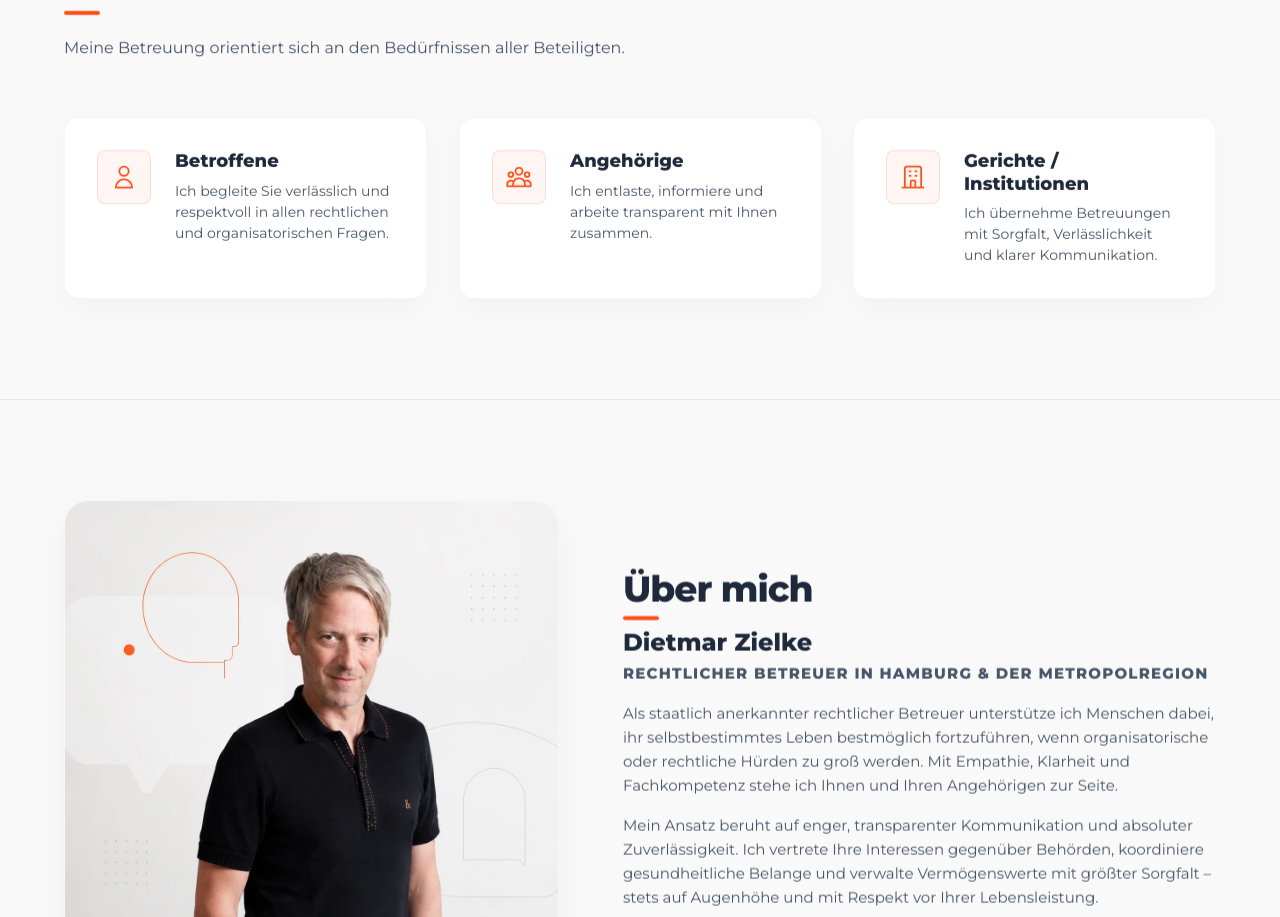
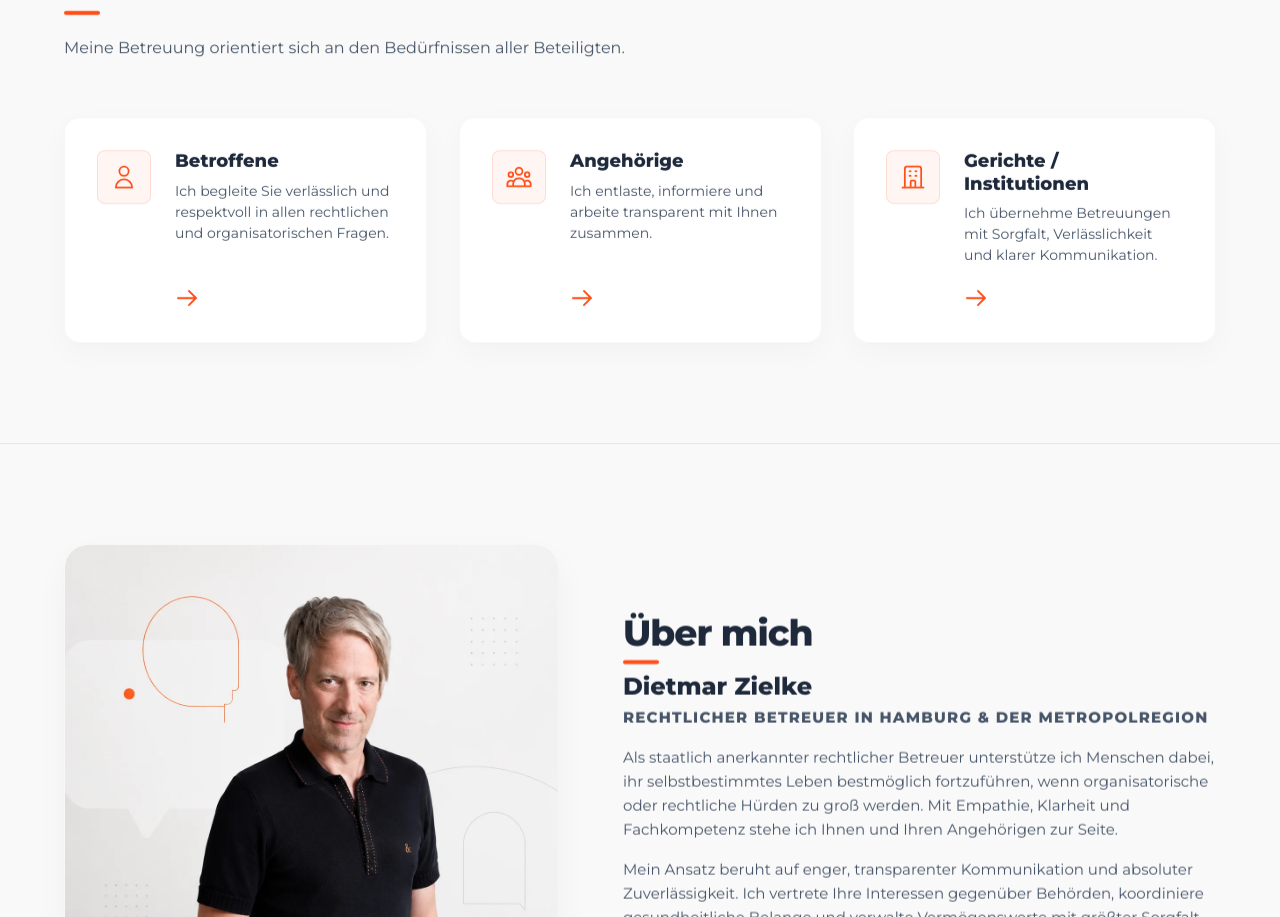
Before and after one commit to Vaeshkar/dietmarzielke_website, a Svelte app: page / in a window 1280 px wide. Shown: the part 2644-3561 px from the top of the page. Built offline with nearby package versions, Linux system fonts and the light colour scheme.

Commit message:
Add arrow buttons and align whom-cards to same height

```diff
--- a/src/App.svelte
+++ b/src/App.svelte
@@ -931,6 +931,9 @@
           <div class="whom-info">
             <h3 >{content.fuerWen.cards[0].title}</h3>
             <p >{content.fuerWen.cards[0].desc}</p>
+            <svg class="whom-arrow" xmlns="http://www.w3.org/2000/svg" fill="none" viewBox="0 0 24 24" stroke="currentColor">
+              <path stroke-linecap="round" stroke-linejoin="round" stroke-width="2" d="M14 5l7 7m0 0l-7 7m7-7H3" />
+            </svg>
           </div>
         </div>
 
@@ -944,6 +947,9 @@
           <div class="whom-info">
             <h3 >{content.fuerWen.cards[1].title}</h3>
             <p >{content.fuerWen.cards[1].desc}</p>
+            <svg class="whom-arrow" xmlns="http://www.w3.org/2000/svg" fill="none" viewBox="0 0 24 24" stroke="currentColor">
+              <path stroke-linecap="round" stroke-linejoin="round" stroke-width="2" d="M14 5l7 7m0 0l-7 7m7-7H3" />
+            </svg>
           </div>
         </div>
 
@@ -957,6 +963,9 @@
           <div class="whom-info">
             <h3 >{content.fuerWen.cards[2].title}</h3>
             <p >{content.fuerWen.cards[2].desc}</p>
+            <svg class="whom-arrow" xmlns="http://www.w3.org/2000/svg" fill="none" viewBox="0 0 24 24" stroke="currentColor">
+              <path stroke-linecap="round" stroke-linejoin="round" stroke-width="2" d="M14 5l7 7m0 0l-7 7m7-7H3" />
+            </svg>
           </div>
         </div>
       </div>
--- a/src/app.css
+++ b/src/app.css
@@ -687,7 +687,7 @@ button {
   border-radius: var(--radius-md);
   padding: 32px;
   display: flex;
-  align-items: flex-start;
+  align-items: stretch;
   gap: 24px;
   transition: all 0.3s cubic-bezier(0.4, 0, 0.2, 1);
   box-shadow: 0 10px 30px rgba(0, 0, 0, 0.03), 0 1px 3px rgba(0, 0, 0, 0.01);
@@ -711,6 +711,35 @@ button {
   align-items: center;
   justify-content: center;
   flex-shrink: 0;
+  align-self: flex-start;
+}
+
+.whom-info {
+  display: flex;
+  flex-direction: column;
+  height: 100%;
+  flex-grow: 1;
+}
+
+.whom-info p {
+  font-size: 14px;
+  color: var(--text-muted);
+  line-height: 1.5;
+  margin-bottom: 20px;
+  flex-grow: 1;
+}
+
+.whom-arrow {
+  color: var(--primary);
+  width: 24px;
+  height: 24px;
+  transition: transform 0.2s ease;
+  margin-top: auto;
+  align-self: flex-start;
+}
+
+.whom-card:hover .whom-arrow {
+  transform: translateX(4px);
 }
 
 .whom-icon-wrapper svg {
```
